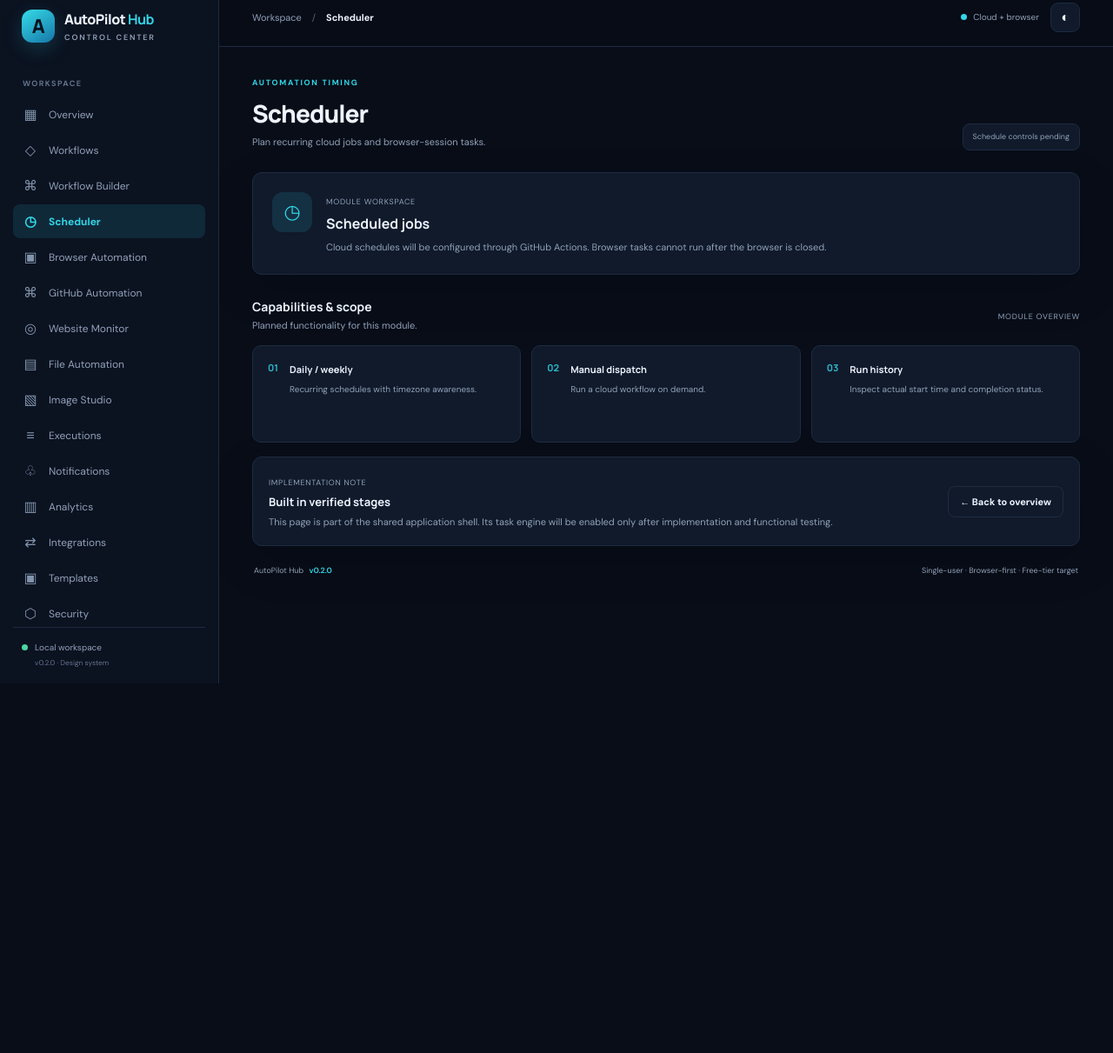
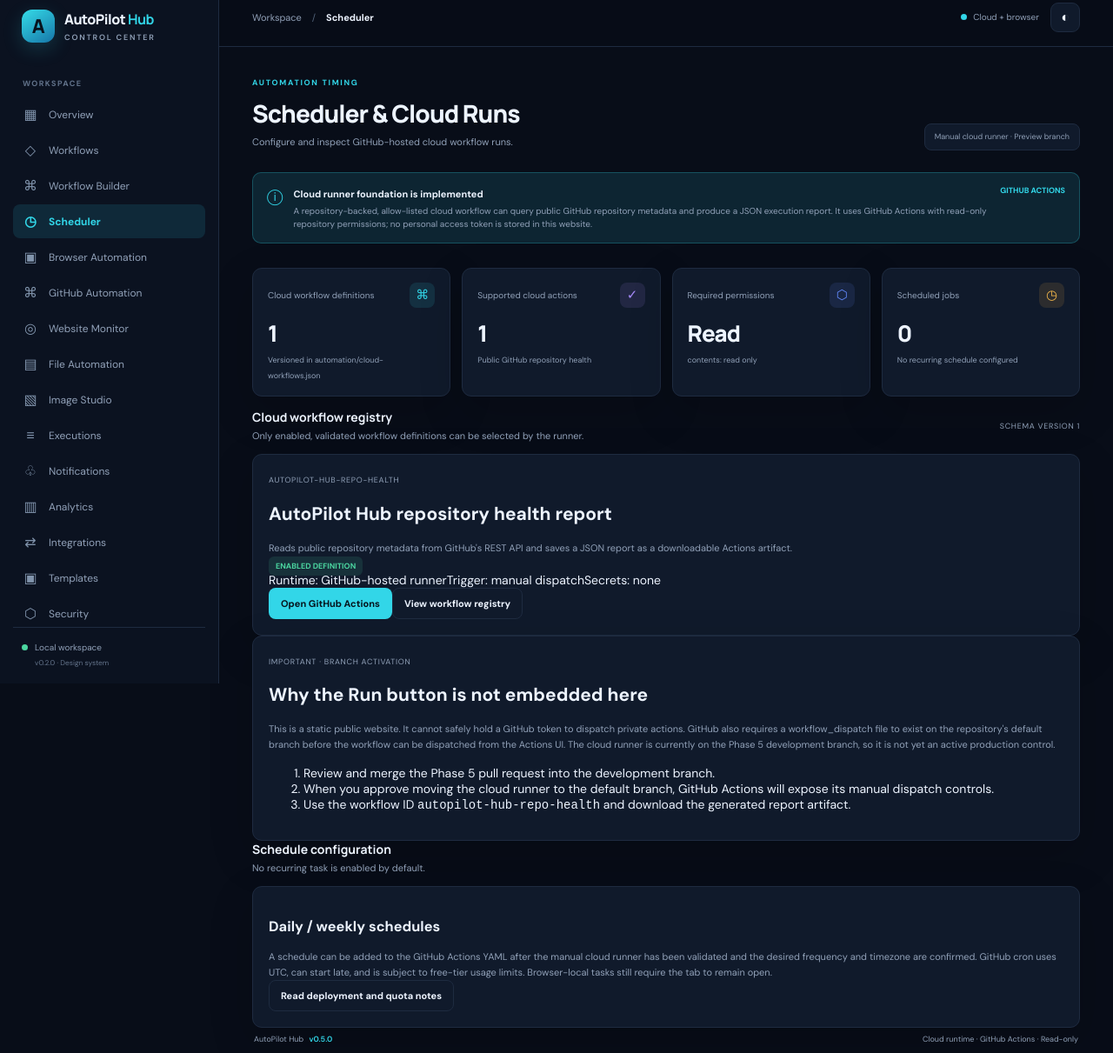
Before and after one commit to prem-pk-dev/AutoPilot-Hub, a website: page scheduler.html in a window 1280 px wide. Shown: the part 14-1225 px from the top of the page at 87% size. Before the commit the page ends 800 px from the top, so only its background shows below. Drawn offline with Linux system fonts and the light colour scheme.

Commit message:
feat: implement cloud scheduler workspace and safe dispatch guidance

```diff
--- a/scheduler.html
+++ b/scheduler.html
@@ -17,10 +17,13 @@
 <a class="nav-link " href="./security.html" ><span>⬡</span>Security</a>
 <a class="nav-link " href="./settings.html" ><span>⚙</span>Settings</a></nav><div class="sidebar-bottom"><span class="status-dot"></span><span>Local workspace</span><small>v0.2.0 · Design system</small></div></aside>
 <main class="main-content"><header class="topbar"><button class="icon-button mobile-menu" id="menu-toggle" aria-label="Toggle navigation">☰</button><div class="breadcrumbs">Workspace <span>/</span> <b>Scheduler</b></div><div class="top-actions"><span class="runtime-pill"><i></i> Cloud + browser</span><button class="icon-button" id="theme-toggle" aria-label="Toggle color theme" title="Toggle theme">◐</button></div></header>
-<section class="page-content"><div class="page-heading"><div><div class="eyebrow">AUTOMATION TIMING</div><h1>Scheduler</h1><p class="muted">Plan recurring cloud jobs and browser-session tasks.</p></div><span class="module-status">Schedule controls pending</span></div>
-<div class="module-intro panel"><div class="module-intro-icon">◷</div><div><span class="subtle-label">MODULE WORKSPACE</span><h2>Scheduled jobs</h2><p>Cloud schedules will be configured through GitHub Actions. Browser tasks cannot run after the browser is closed.</p></div></div>
-<div class="section-heading"><div><h2>Capabilities & scope</h2><p class="muted">Planned functionality for this module.</p></div><span class="subtle-label">MODULE OVERVIEW</span></div><div class="capability-grid"><article class="capability-card"><span class="capability-number">01</span><div><b>Daily / weekly</b><p>Recurring schedules with timezone awareness.</p></div></article>
-<article class="capability-card"><span class="capability-number">02</span><div><b>Manual dispatch</b><p>Run a cloud workflow on demand.</p></div></article>
-<article class="capability-card"><span class="capability-number">03</span><div><b>Run history</b><p>Inspect actual start time and completion status.</p></div></article></div>
-<div class="panel next-step-panel"><div><span class="subtle-label">IMPLEMENTATION NOTE</span><h2>Built in verified stages</h2><p class="muted">This page is part of the shared application shell. Its task engine will be enabled only after implementation and functional testing.</p></div><a class="button button-secondary" href="./dashboard.html">← Back to overview</a></div>
-<footer class="footer"><span>AutoPilot Hub <b>v0.2.0</b></span><span>Single-user · Browser-first · Free-tier target</span></footer></section></main></div><div class="toast-region" id="toast-region" aria-live="polite"></div></body></html>
+<section class="page-content">
+<div class="page-heading"><div><div class="eyebrow">AUTOMATION TIMING</div><h1>Scheduler & Cloud Runs</h1><p class="muted">Configure and inspect GitHub-hosted cloud workflow runs.</p></div><span class="module-status">Manual cloud runner · Preview branch</span></div>
+<div class="notice"><span class="notice-icon">ⓘ</span><div><b>Cloud runner foundation is implemented</b><p>A repository-backed, allow-listed cloud workflow can query public GitHub repository metadata and produce a JSON execution report. It uses GitHub Actions with read-only repository permissions; no personal access token is stored in this website.</p></div><span class="notice-tag">GITHUB ACTIONS</span></div>
+<div class="stats-grid execution-stats"><article class="stat-card"><div class="stat-top"><span>Cloud workflow definitions</span><span class="stat-icon cyan">⌘</span></div><strong>1</strong><small>Versioned in automation/cloud-workflows.json</small></article><article class="stat-card"><div class="stat-top"><span>Supported cloud actions</span><span class="stat-icon violet">✓</span></div><strong>1</strong><small>Public GitHub repository health</small></article><article class="stat-card"><div class="stat-top"><span>Required permissions</span><span class="stat-icon blue">⬡</span></div><strong>Read</strong><small>contents: read only</small></article><article class="stat-card"><div class="stat-top"><span>Scheduled jobs</span><span class="stat-icon amber">◷</span></div><strong>0</strong><small>No recurring schedule configured</small></article></div>
+<div class="section-heading"><div><h2>Cloud workflow registry</h2><p class="muted">Only enabled, validated workflow definitions can be selected by the runner.</p></div><span class="subtle-label">SCHEMA VERSION 1</span></div>
+<article class="panel cloud-workflow-card"><div class="cloud-workflow-head"><div><span class="subtle-label">AUTOPILOT-HUB-REPO-HEALTH</span><h2>AutoPilot Hub repository health report</h2><p class="muted">Reads public repository metadata from GitHub's REST API and saves a JSON report as a downloadable Actions artifact.</p></div><span class="execution-status status-succeeded">Enabled definition</span></div><div class="cloud-workflow-meta"><span>Runtime: GitHub-hosted runner</span><span>Trigger: manual dispatch</span><span>Secrets: none</span></div><div class="cloud-workflow-actions"><a class="button button-primary" href="https://github.com/prem-pk-dev/AutoPilot-Hub/actions/workflows/cloud-runner.yml">Open GitHub Actions</a><a class="button button-secondary" href="https://github.com/prem-pk-dev/AutoPilot-Hub/blob/development/phase-5-cloud-runtime/automation/cloud-workflows.json">View workflow registry</a></div></article>
+<div class="panel scheduler-boundary"><span class="subtle-label">IMPORTANT · BRANCH ACTIVATION</span><h2>Why the Run button is not embedded here</h2><p class="muted">This is a static public website. It cannot safely hold a GitHub token to dispatch private actions. GitHub also requires a workflow_dispatch file to exist on the repository's default branch before the workflow can be dispatched from the Actions UI. The cloud runner is currently on the Phase 5 development branch, so it is not yet an active production control.</p><ol><li>Review and merge the Phase 5 pull request into the development branch.</li><li>When you approve moving the cloud runner to the default branch, GitHub Actions will expose its manual dispatch controls.</li><li>Use the workflow ID <code>autopilot-hub-repo-health</code> and download the generated report artifact.</li></ol></div>
+<div class="section-heading"><div><h2>Schedule configuration</h2><p class="muted">No recurring task is enabled by default.</p></div></div>
+<div class="panel scheduler-boundary"><h3>Daily / weekly schedules</h3><p class="muted">A schedule can be added to the GitHub Actions YAML after the manual cloud runner has been validated and the desired frequency and timezone are confirmed. GitHub cron uses UTC, can start late, and is subject to free-tier usage limits. Browser-local tasks still require the tab to remain open.</p><a class="button button-secondary" href="./docs/DEPLOYMENT.md">Read deployment and quota notes</a></div>
+<footer class="footer"><span>AutoPilot Hub <b>v0.5.0</b></span><span>Cloud runtime · GitHub Actions · Read-only</span></footer></section></main></div><div class="toast-region" id="toast-region" aria-live="polite"></div></body></html>
```
